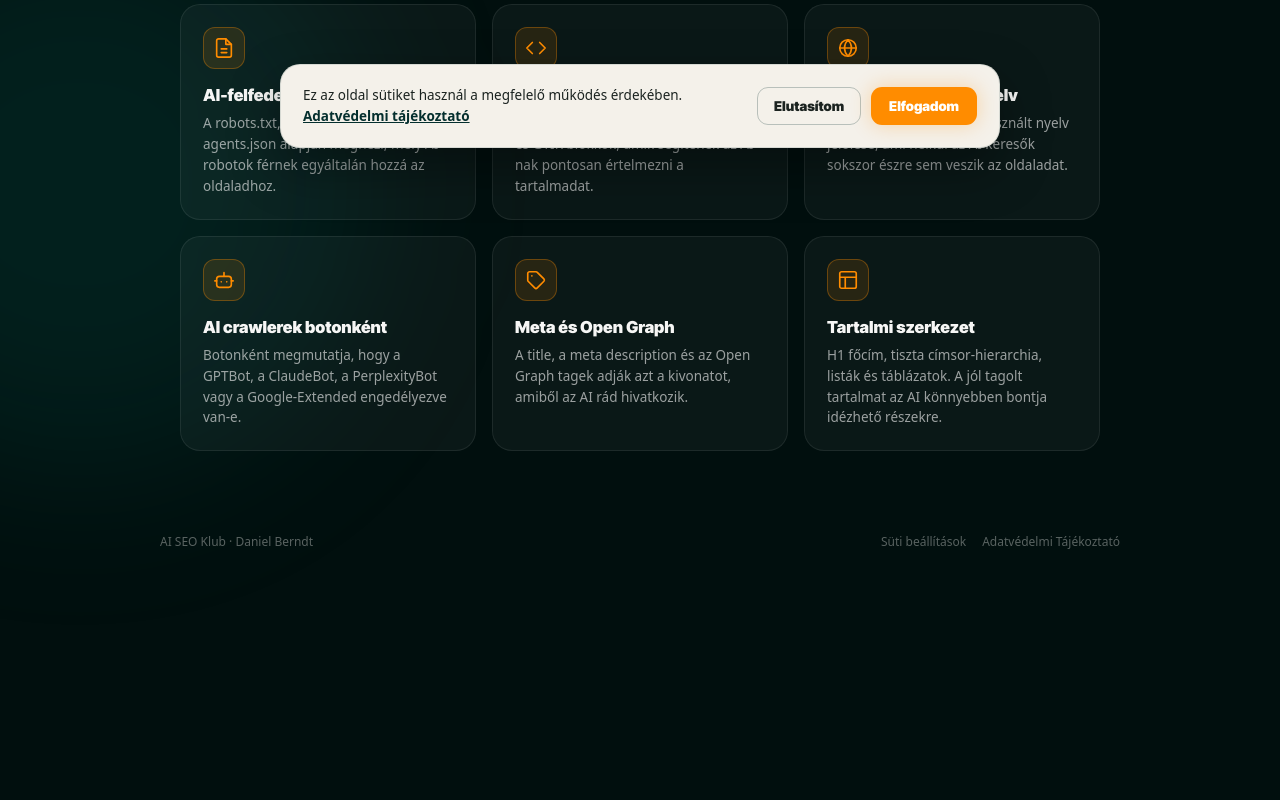
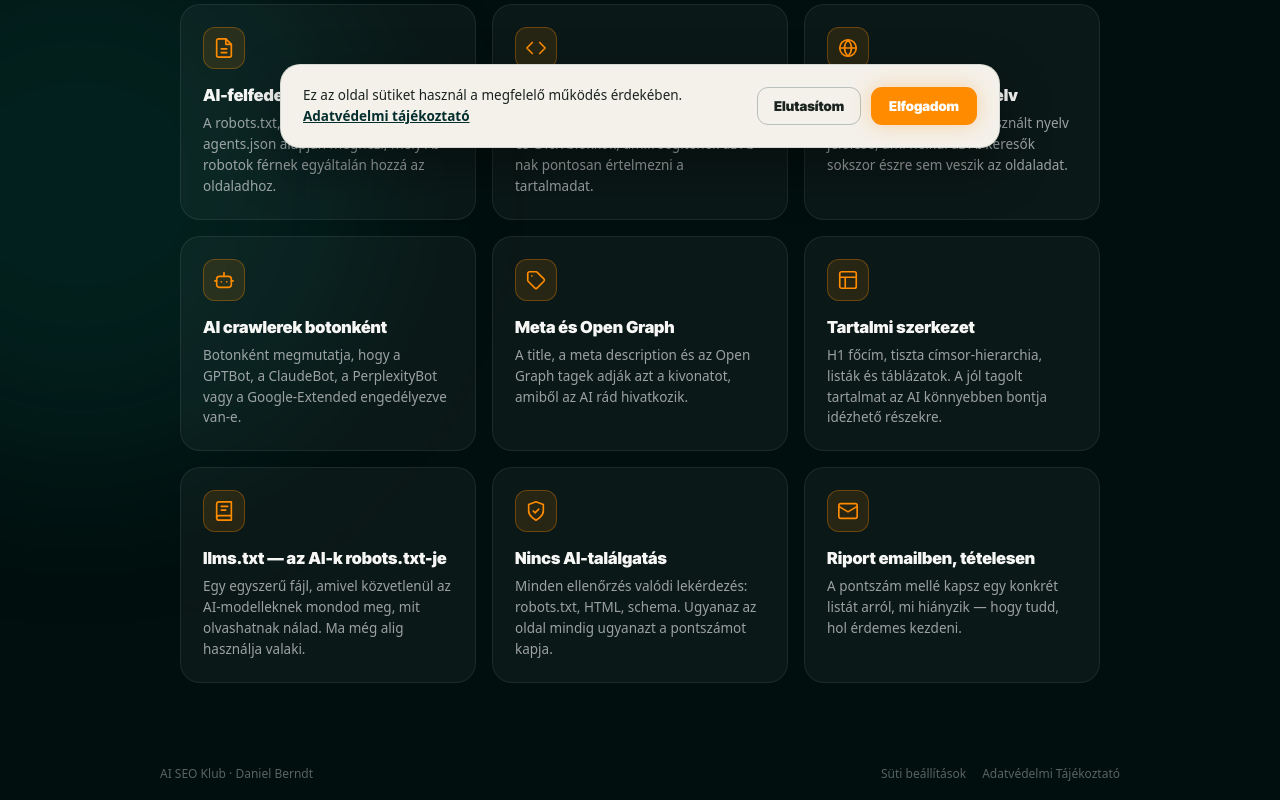
Before and after one commit to danielberndt-ai/aiseoklub, a React (Vite) app: page / in a window 1280 px wide. Shown: the part 636-1436 px from the top of the page. Before the commit the page ends 1204 px from the top, so only its background shows below. Built offline with nearby package versions, Linux system fonts and the light colour scheme; a web font is replaced by a local one.

Commit message:
3 új feature kártya: llms.txt, determinisztikus ellenőrzés, email riport

```diff
--- a/src/App.jsx
+++ b/src/App.jsx
@@ -680,6 +680,32 @@ function IconLayout() {
   );
 }
 
+function IconBook() {
+  return (
+    <svg width="22" height="22" viewBox="0 0 24 24" fill="none" stroke="currentColor" strokeWidth="1.8" strokeLinecap="round" strokeLinejoin="round">
+      <path d="M4 19.5A2.5 2.5 0 0 1 6.5 17H20" />
+      <path d="M6.5 2H20v20H6.5A2.5 2.5 0 0 1 4 19.5v-15A2.5 2.5 0 0 1 6.5 2Z" />
+      <path d="M9 7h7M9 11h5" />
+    </svg>
+  );
+}
+function IconShield() {
+  return (
+    <svg width="22" height="22" viewBox="0 0 24 24" fill="none" stroke="currentColor" strokeWidth="1.8" strokeLinecap="round" strokeLinejoin="round">
+      <path d="M12 22s8-4 8-10V5l-8-3-8 3v7c0 6 8 10 8 10Z" />
+      <path d="m9 12 2 2 4-4" />
+    </svg>
+  );
+}
+function IconMail() {
+  return (
+    <svg width="22" height="22" viewBox="0 0 24 24" fill="none" stroke="currentColor" strokeWidth="1.8" strokeLinecap="round" strokeLinejoin="round">
+      <rect x="2" y="4" width="20" height="16" rx="2" />
+      <path d="m2 7 10 6 10-6" />
+    </svg>
+  );
+}
+
 const AUDIT_FEATURES = [
   {
     icon: IconFiles,
@@ -710,6 +736,21 @@ const AUDIT_FEATURES = [
     icon: IconLayout,
     title: "Tartalmi szerkezet",
     desc: "H1 főcím, tiszta címsor-hierarchia, listák és táblázatok. A jól tagolt tartalmat az AI könnyebben bontja idézhető részekre.",
+  },
+  {
+    icon: IconBook,
+    title: "llms.txt — az AI-k robots.txt-je",
+    desc: "Egy egyszerű fájl, amivel közvetlenül az AI-modelleknek mondod meg, mit olvashatnak nálad. Ma még alig használja valaki.",
+  },
+  {
+    icon: IconShield,
+    title: "Nincs AI-találgatás",
+    desc: "Minden ellenőrzés valódi lekérdezés: robots.txt, HTML, schema. Ugyanaz az oldal mindig ugyanazt a pontszámot kapja.",
+  },
+  {
+    icon: IconMail,
+    title: "Riport emailben, tételesen",
+    desc: "A pontszám mellé kapsz egy konkrét listát arról, mi hiányzik — hogy tudd, hol érdemes kezdeni.",
   },
 ];
 
```
